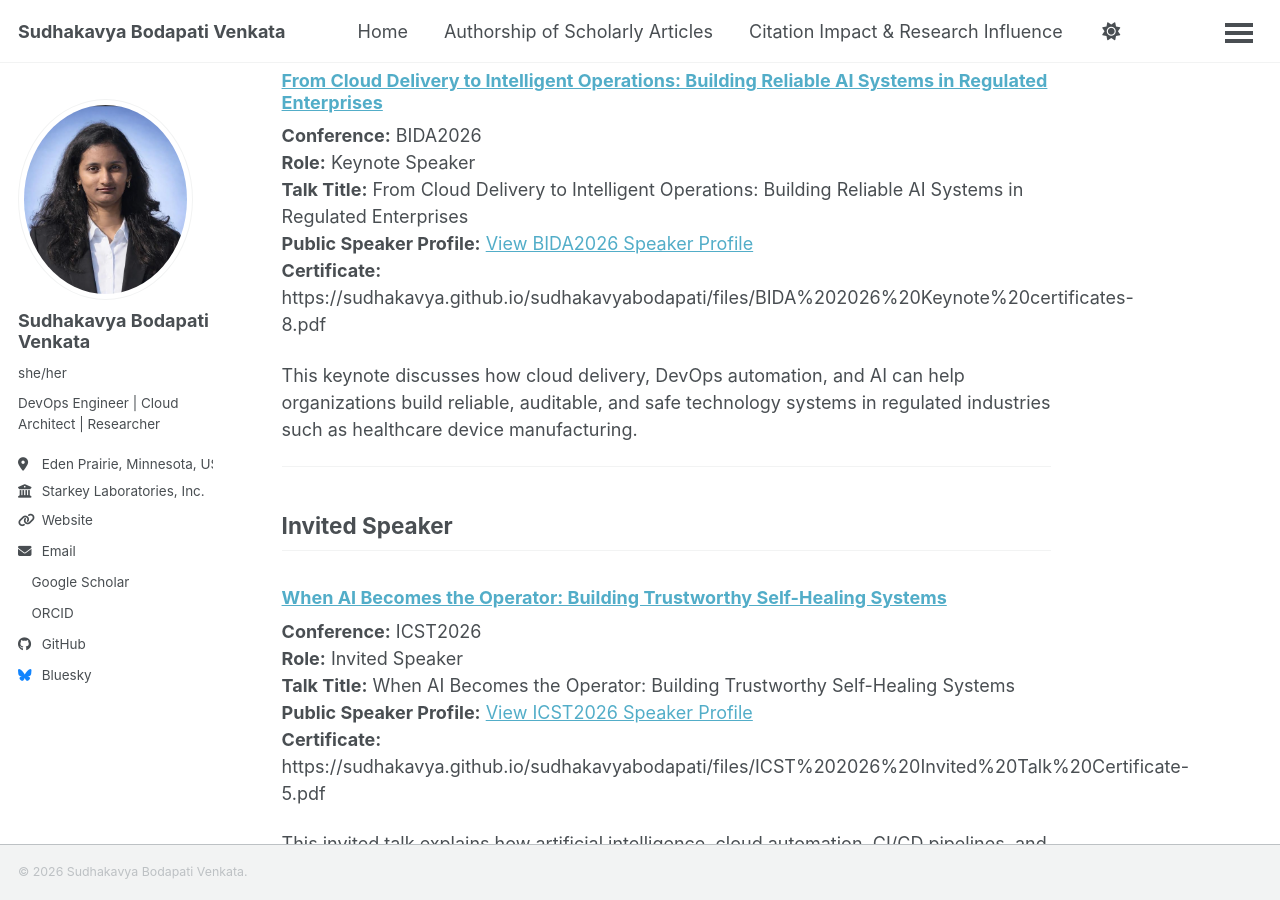
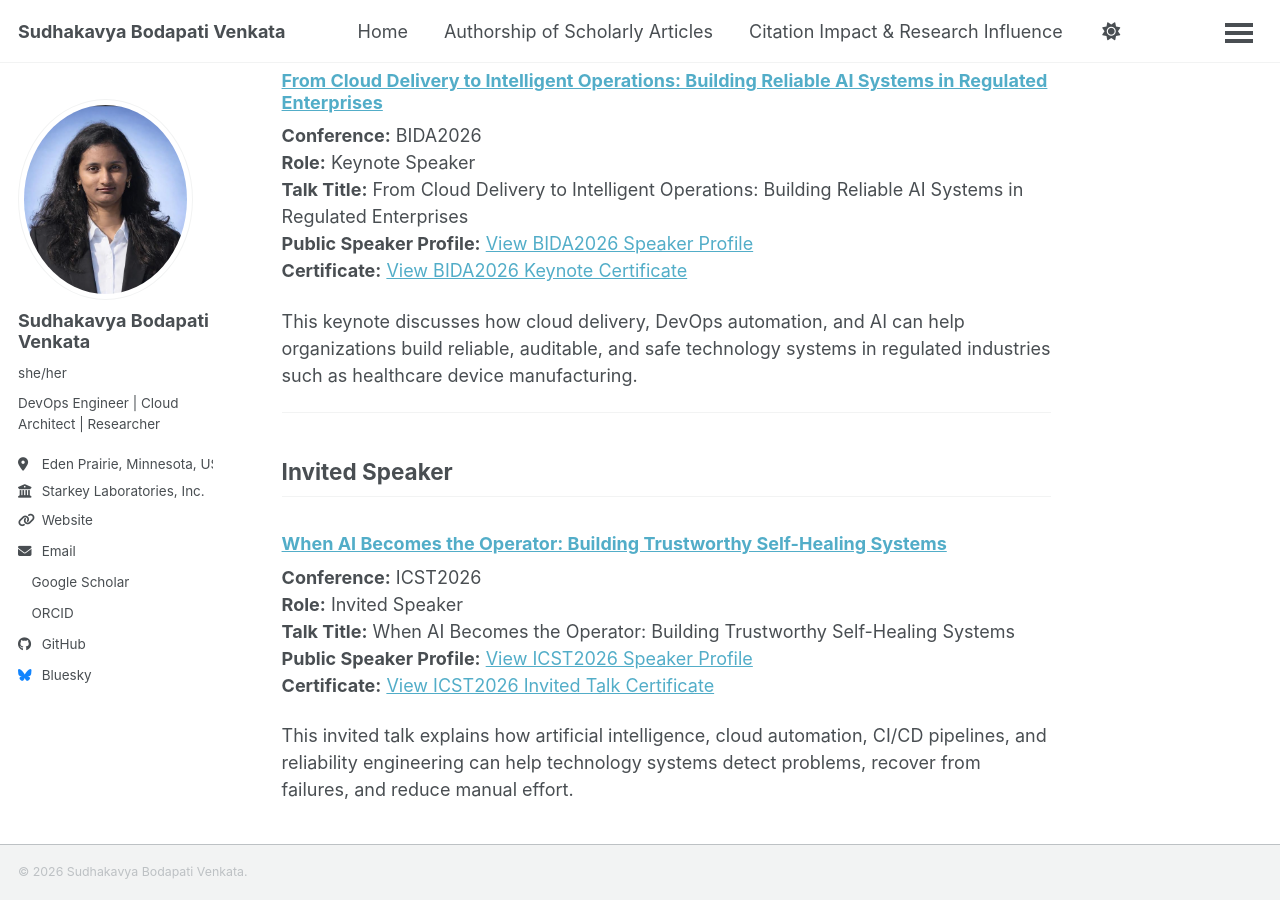
Before and after one commit to sudhakavya/sudhakavyabodapati, a Jekyll site: the page built from _pages/speaking.md, in a window 1280 px wide and 900 px high, scrolled down 347 px. Built offline with Jekyll 4.4.1, drawn with Linux system fonts in a browser that asks for light colours; a style sheet for code colours, icons or effects is not loaded.

Commit message:
Update certificate links to include descriptive text

```diff
--- a/_pages/speaking.md
+++ b/_pages/speaking.md
@@ -18,7 +18,7 @@ These speaking engagements show professional recognition of my work and expertis
 **Role:** Keynote Speaker
 **Talk Title:** From Cloud Delivery to Intelligent Operations: Building Reliable AI Systems in Regulated Enterprises
 **Public Speaker Profile:** [View BIDA2026 Speaker Profile](https://scrs.in/conference/bida2026/speaker/talk/22934)
-**Certificate:** https://sudhakavya.github.io/sudhakavyabodapati/files/BIDA%202026%20Keynote%20certificates-8.pdf
+**Certificate:** [View BIDA2026 Keynote Certificate](https://sudhakavya.github.io/sudhakavyabodapati/files/BIDA%202026%20Keynote%20certificates-8.pdf)
 
 This keynote discusses how cloud delivery, DevOps automation, and AI can help organizations build reliable, auditable, and safe technology systems in regulated industries such as healthcare device manufacturing.
 
@@ -32,6 +32,6 @@ This keynote discusses how cloud delivery, DevOps automation, and AI can help or
 **Role:** Invited Speaker
 **Talk Title:** When AI Becomes the Operator: Building Trustworthy Self-Healing Systems
 **Public Speaker Profile:** [View ICST2026 Speaker Profile](https://scrs.in/conference/icst2026/speaker/talk/23165)
-**Certificate:** https://sudhakavya.github.io/sudhakavyabodapati/files/ICST%202026%20Invited%20Talk%20Certificate-5.pdf
+**Certificate:** [View ICST2026 Invited Talk Certificate](https://sudhakavya.github.io/sudhakavyabodapati/files/ICST%202026%20Invited%20Talk%20Certificate-5.pdf)
 
 This invited talk explains how artificial intelligence, cloud automation, CI/CD pipelines, and reliability engineering can help technology systems detect problems, recover from failures, and reduce manual effort.
```
